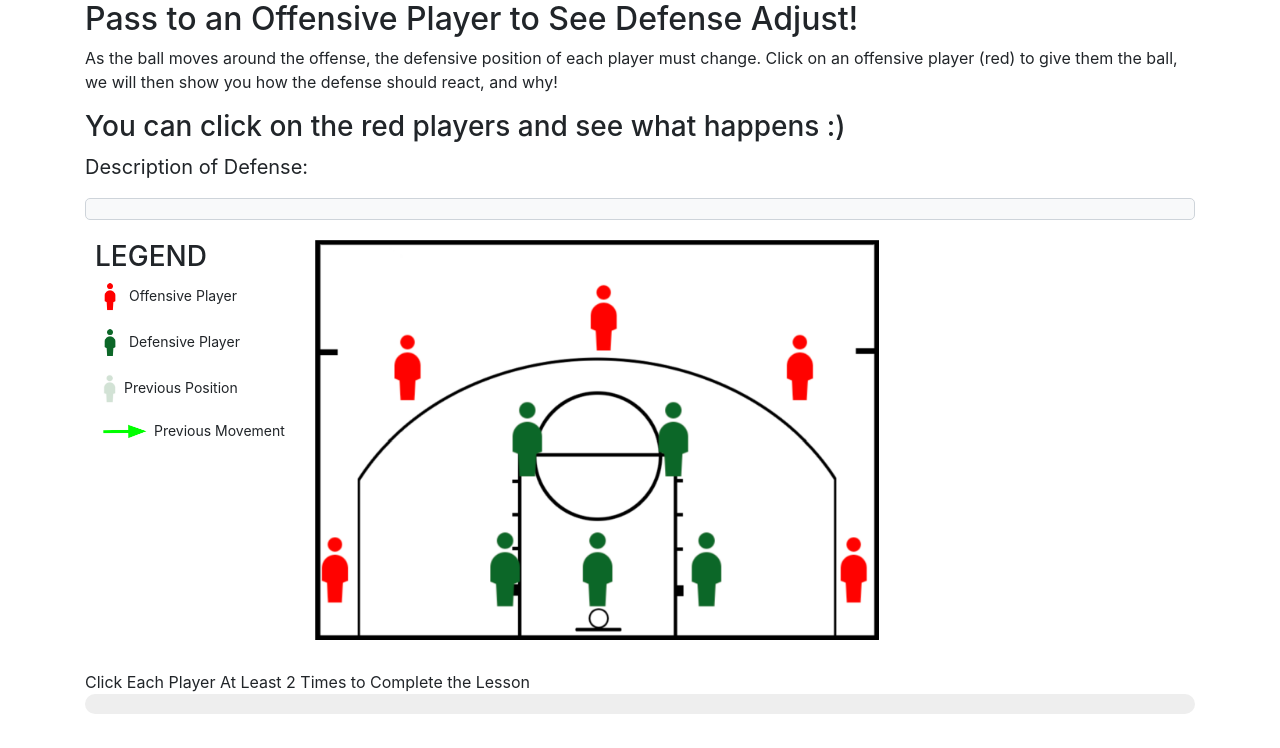
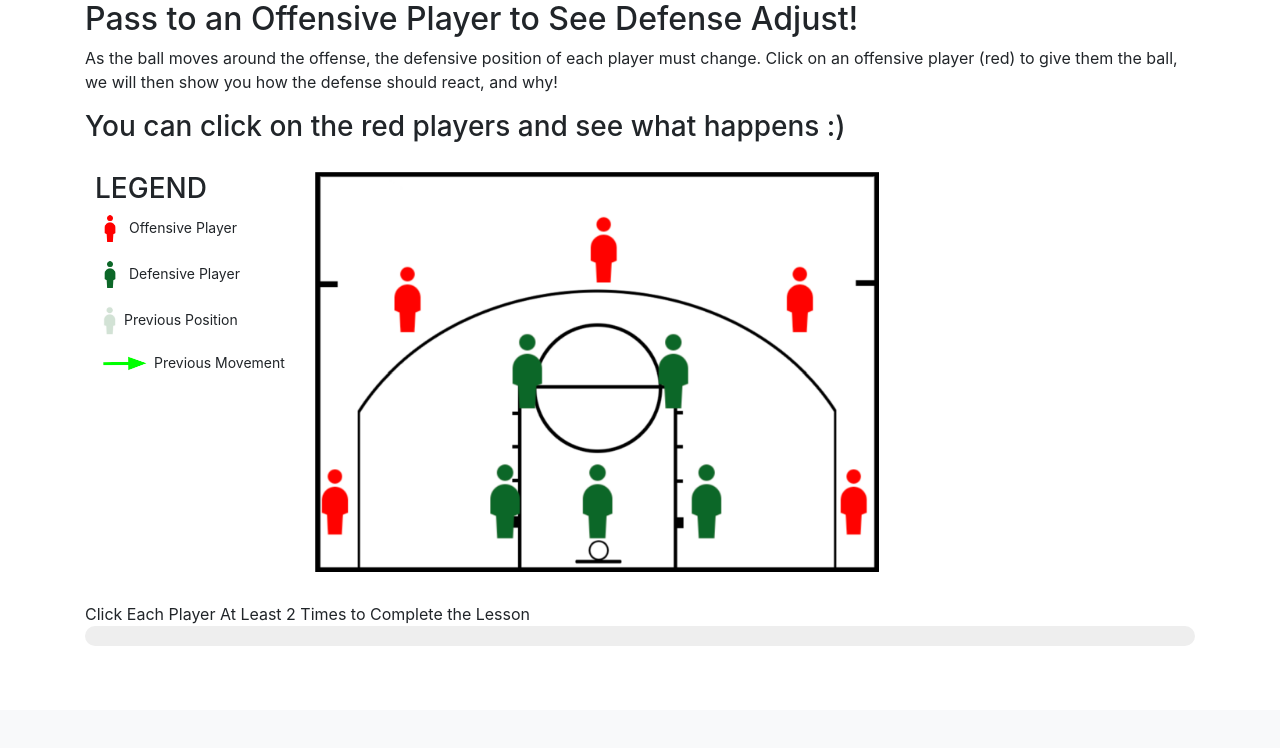
Before and after one commit to yan-ye-0102/UI_project, a Flask app: page /lesson in a window 1280 px wide. Shown: the part 112-860 px from the top of the page. After the commit the page ends 736 px from the top, so only its background shows below. Run offline with Flask 3, Linux system fonts and the light colour scheme; some libraries are stand-ins or nearby versions.

Commit message:
moved the next button and removed the original description placeholder

```diff
--- a/static/basketball.js
+++ b/static/basketball.js
@@ -15,15 +15,13 @@ $(document).ready(function () {
 
         // Get the corresponding description for the player
         var description = descriptions[playerNumber];
-
-        // Update the text below the player buttons with the description
-        $('#player-description').text(description);
-
         // Construct the filename for the corresponding image
         var imageUrl = '/static/pass_to_player_' + playerNumber + '.png';
         // Swap out the image with the updated one
         $('#basketball-court').attr('src', imageUrl);
         var popup = document.getElementById("myPopup" + playerNumber);
+
+        // Update the text below the player buttons with the description
         popup.innerHTML = description
         popup.classList.toggle("show");
     });
--- a/templates/lesson.html
+++ b/templates/lesson.html
@@ -129,8 +129,6 @@
   <p> As the ball moves around the offense, the defensive position of each player must change. Click on an offensive
     player (red) to give them the ball, we will then show you how the defense should react, and why!</p>
   <h3>You can click on the red players and see what happens :)</h1>
-    <p id="descrip">Description of Defense:</p>
-    <div id="player-description"></div>
     <div id="court-container">
       <div id="legend">
         <h3>LEGEND</h3>
@@ -180,18 +178,26 @@
       <div class="progress-bar-steps">
       </div>
       <div class="row"> &nbsp </div>
+
+
+    </div>
+    <div style="height: 30px;">
+
+    </div>
+    <div class="container">
       <div class="row">
         <div class="col-6">
         </div>
-        <div class="col-2" id="showNext">
+        <div class="col-3">
         </div>
-        <div class="col-4" id="showNext">
+        <div class="col-3" id="showNext">
         </div>
       </div>
-
     </div>
 
-</div>
+
 </div>
 
+
+
 {% endblock %}
```
